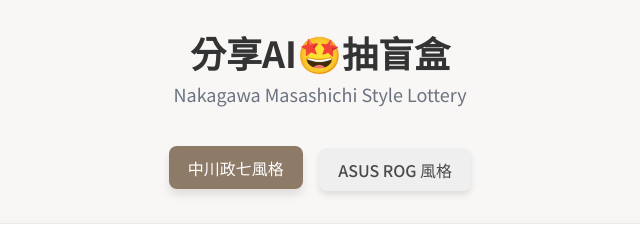
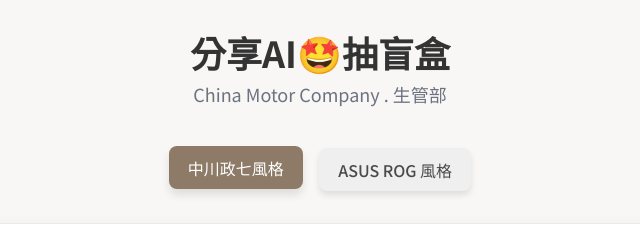
Before and after one commit to YungKunChou/Lottery, a plain HTML site: page index.html in a window 1280 px wide. Shown: the top 232 px of the page, 320-960 px from the left. Drawn offline with nearby package versions, Linux system fonts and the light colour scheme; a web font is replaced by a local one.

Commit message:
Add files via upload

```diff
--- a/index.html
+++ b/index.html
@@ -341,7 +341,7 @@
 
         <header class="text-center mb-10">
             <h1 class="text-4xl font-bold text-[#333]" style="font-family: 'Noto Sans JP', sans-serif;">分享AI🤩抽盲盒</h1>
-            <p class="text-lg mt-2 text-gray-500">Nakagawa Masashichi Style Lottery</p>
+            <p class="text-lg mt-2 text-gray-500">China Motor Company . 生管部</p>
         </header>
 
         <!-- THEME SWITCHER -->
@@ -784,10 +784,10 @@
                 if (theme === 'rog') {
                     document.body.classList.add('theme-rog');
                     headerTitle.textContent = '分享AI🤩抽盲盒';
-                    headerSubtitle.textContent = 'ASUS ROG GAMING STYLE';
+                    headerSubtitle.textContent = 'China Motor Company . 生管部';
                 } else {
                     headerTitle.textContent = '分享AI🤩抽盲盒';
-                    headerSubtitle.textContent = 'Nakagawa Masashichi Style Lottery';
+                    headerSubtitle.textContent = 'China Motor Company . 生管部';
                 }
 
                 // 更新按鈕的 active 狀態
```
